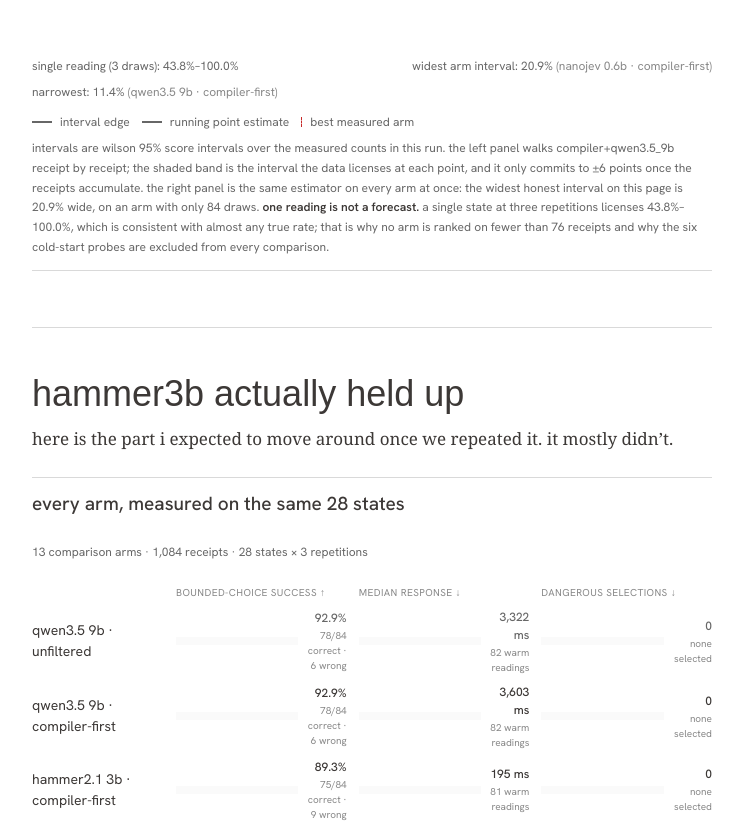
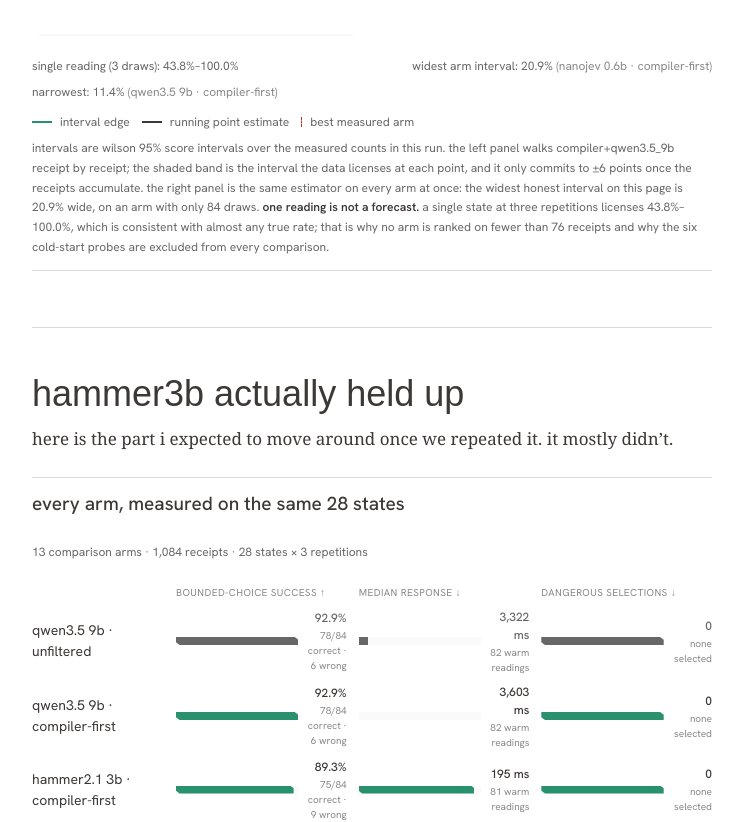
Before and after one commit to kvnloo/z0evals, a Next.js app in the folder web/: page / in a window 1280 px wide. Shown: the part 5723-6545 px from the top of the page, without its empty margins (268-1011 px from the left). Built offline with nearby package versions, Linux system fonts and the light colour scheme; a web font is replaced by a local one.

Commit message:
fix(site): restore reference SVG color-token aliases

```diff
--- a/web/app/globals.css
+++ b/web/app/globals.css
@@ -86,8 +86,23 @@
   --radius-lg: 6px;
   --radius-xl: 8px;
 
+  /* Compatibility aliases used by the reference-derived SVG components. */
+  --sb-background: var(--color-sb-background);
+  --sb-bg-subtle: var(--color-sb-bg-subtle);
+  --sb-bg-muted: var(--color-sb-bg-muted);
+  --sb-border: var(--color-sb-border);
+  --sb-text: var(--color-sb-text);
+  --sb-text-muted: var(--color-sb-text-muted);
+  --sb-text-light: var(--color-sb-text-light);
+  --sb-primary: var(--color-sb-primary);
+  --sb-secondary: var(--color-sb-secondary);
+  --sb-highlight: var(--color-sb-highlight);
+  --sb-highlight-medium: var(--color-sb-highlight-medium);
+  --sb-highlight-soft: var(--color-sb-highlight-soft);
+  --sb-code-bg: var(--color-sb-code-bg);
+  --sb-success: var(--color-sb-success);
+  --sb-error: var(--color-sb-error);
   --sb-subshade: var(--color-sb-secondary);
-  --sb-highlight: var(--color-sb-highlight);
 }
 
 html {
```
